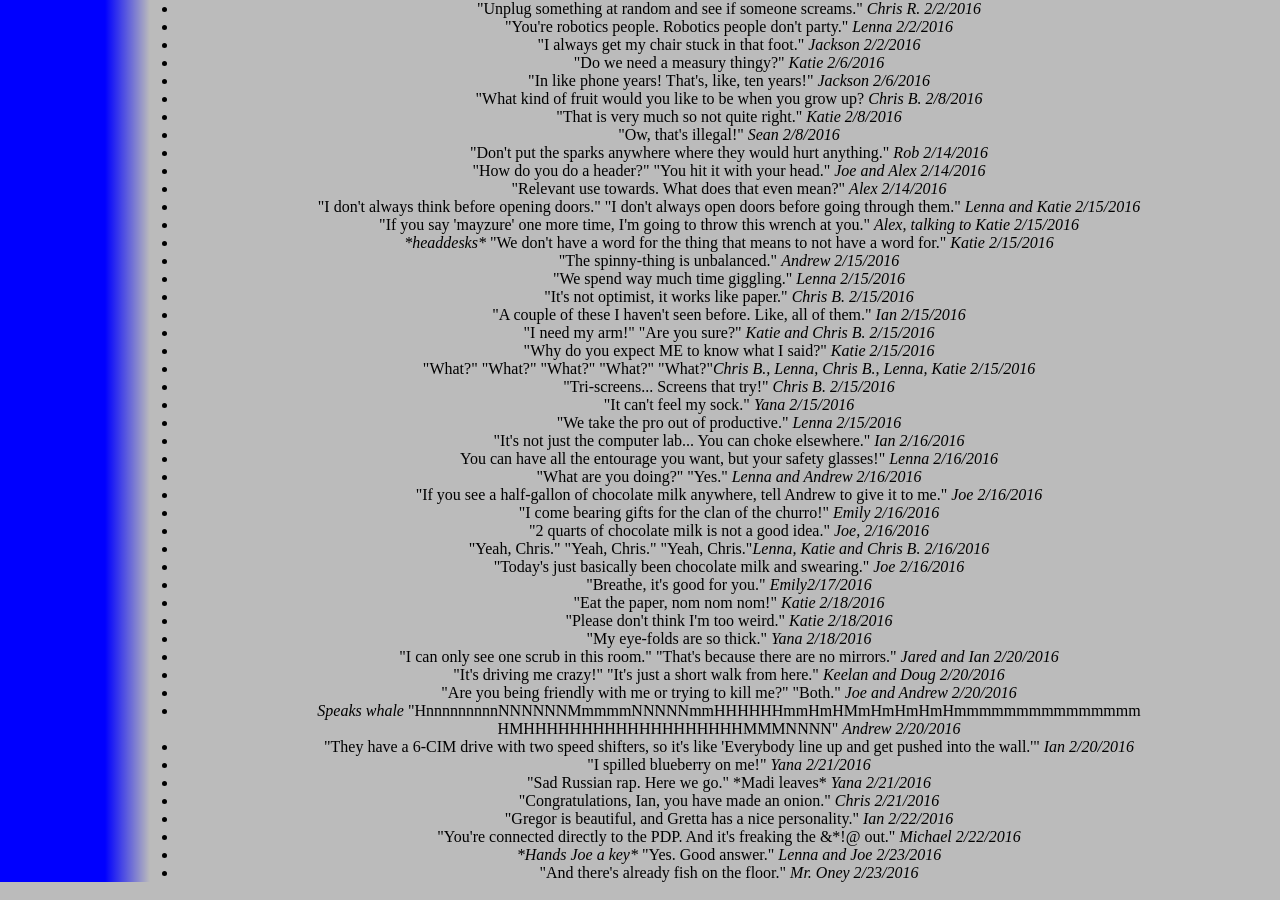
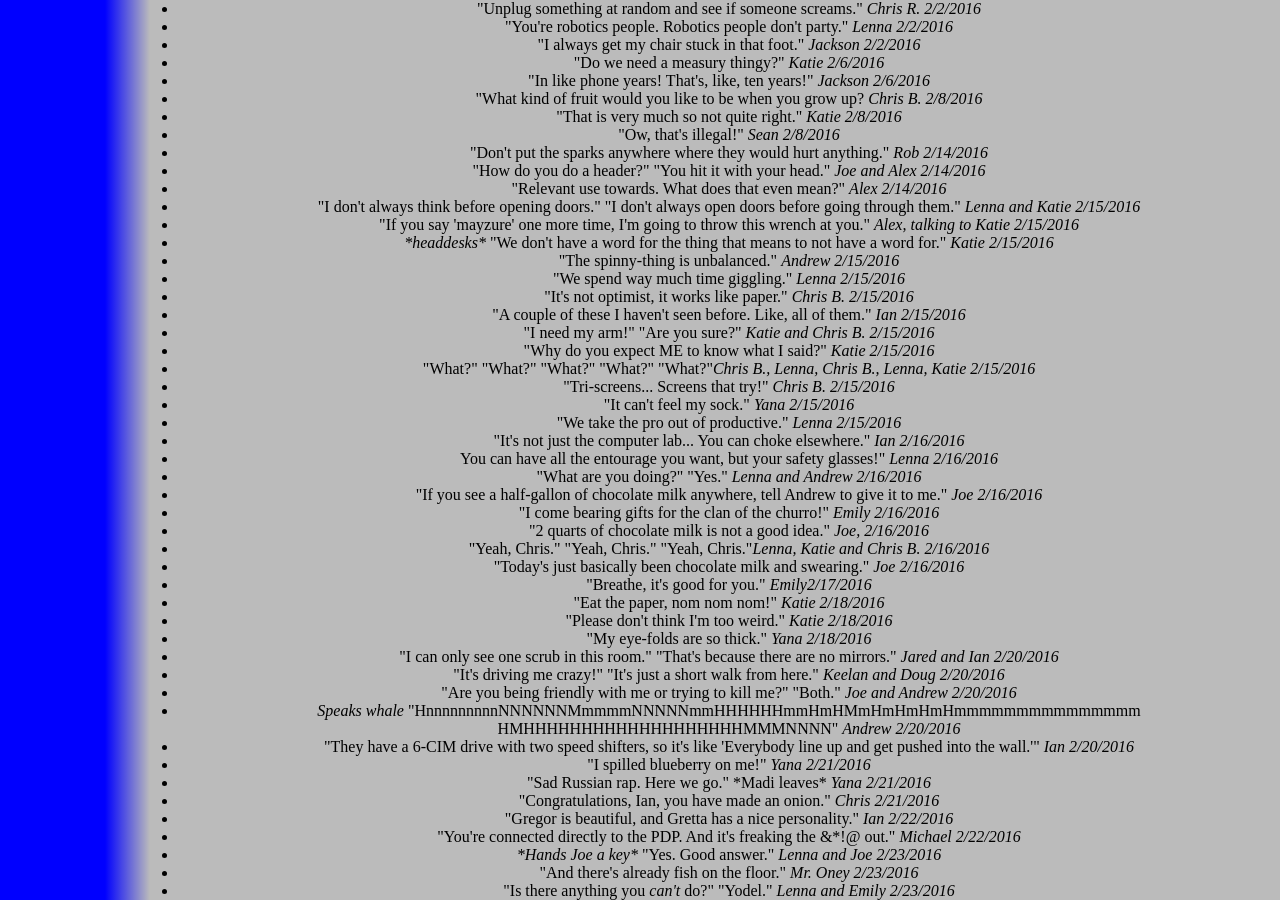
Before and after one commit to katiebugmoon/FRC4131.github.io, a Jekyll site: the page built from media/2016/quotes.html, in a window 1280 px wide and 900 px high, scrolled down 682 px. Built offline with Jekyll 4.4.1, drawn with Linux system fonts in a browser that asks for light colours; nearby versions of some CDN libraries.

Commit message:
Update quotes.html

```diff
--- a/media/2016/quotes.html
+++ b/media/2016/quotes.html
@@ -84,4 +84,5 @@ title: Build Season 2016 Quotes
 	<li>"You're connected directly to the PDP. And it's freaking the &*!@ out." <i>Michael 2/22/2016</i></li>
 	<li><i>*Hands Joe a key* </i>"Yes. Good answer." <i>Lenna and Joe 2/23/2016</i></li>
 	<li>"And there's already fish on the floor." <i>Mr. Oney 2/23/2016</i></li>
+	<li>"Is there anything you <i>can't</i> do?" "Yodel." <i>Lenna and Emily 2/23/2016</i></li>
 </ul><center>
```
